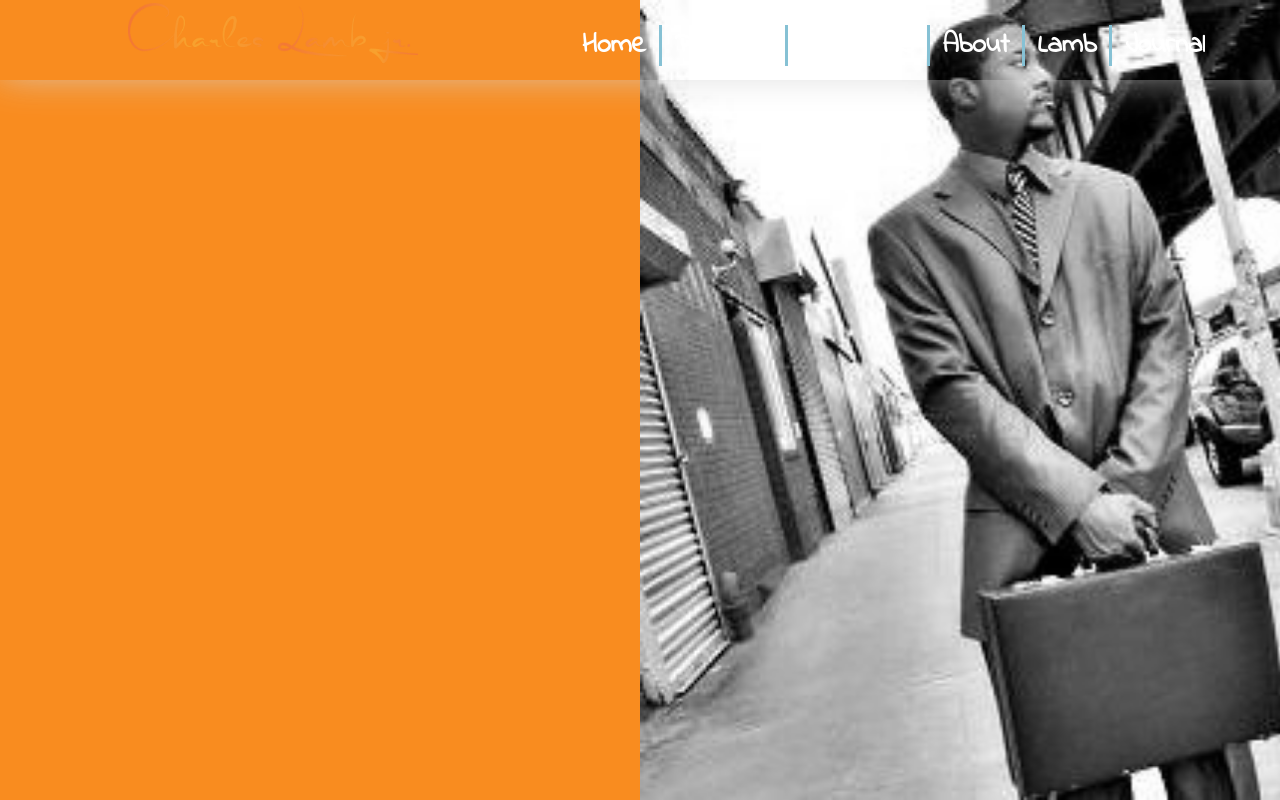
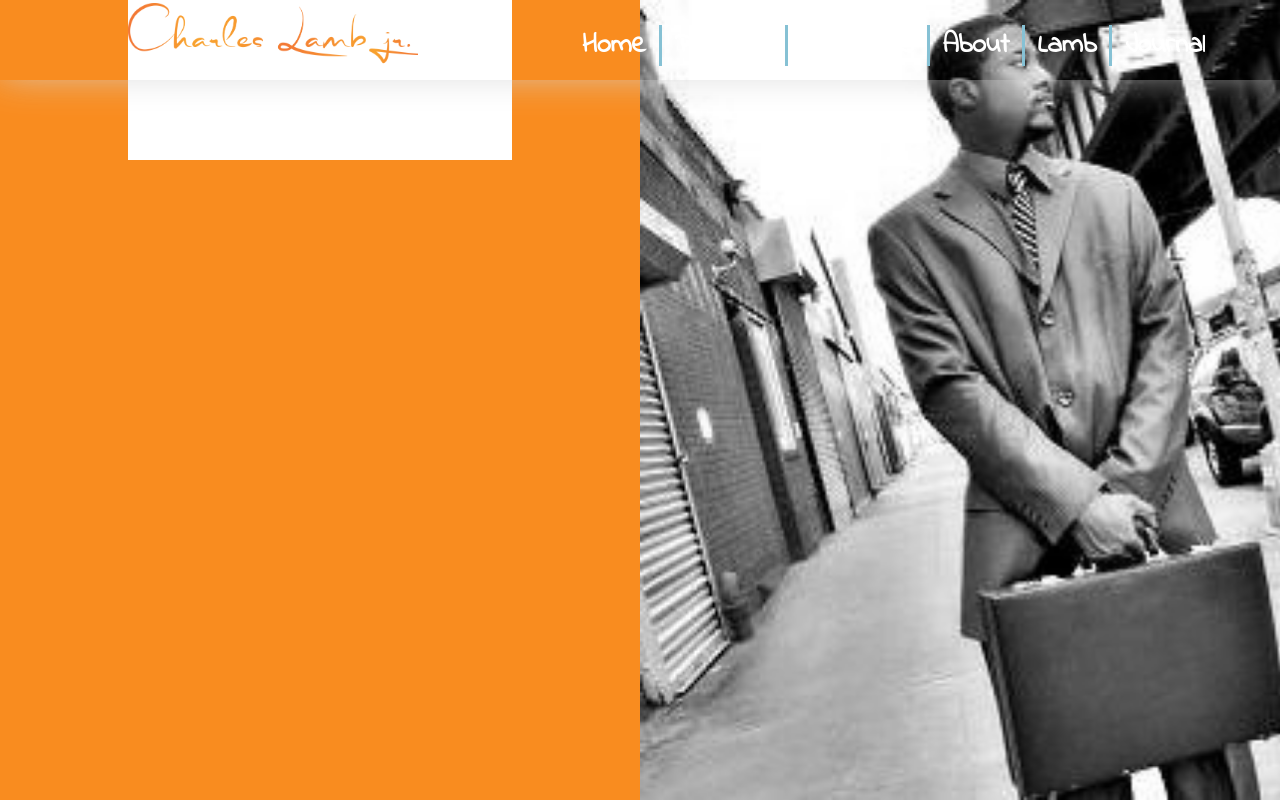
Before and after one commit to cyberstizz/charleslambjr, a React (Create React App) app: page /lamb in a window 1280 px wide. Built offline with nearby package versions, Linux system fonts and the light colour scheme; a web font is replaced by a local one.

Commit message:
added a white container that I will use to make the logo more readable and skew

```diff
--- a/src/components/Lamb.css
+++ b/src/components/Lamb.css
@@ -16,6 +16,13 @@
     height: 100vh;
 }
 
+#topSkewedDiv{
+    height: 20vh;
+    width: 30vw;
+    background-color: white;
+
+}
+
 #rightPicSide{
     display:inline-flex;
     background-image: url('../lambPic.jpeg');
--- a/src/components/Lamb.js
+++ b/src/components/Lamb.js
@@ -5,7 +5,13 @@ const Lamb = () =>{
 return (
     <div id="fullLambPage">
 
-        <div id='leftOrangeSide'></div>
+        <div id='leftOrangeSide'>
+            <div id='topSkewedDiv'></div>
+
+
+        </div>
+
+
         <div id='rightPicSide'></div>
 
 
```
